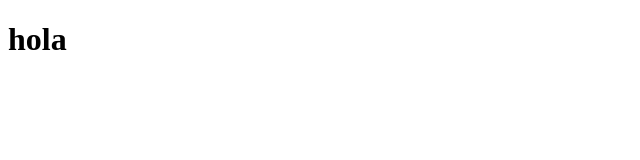
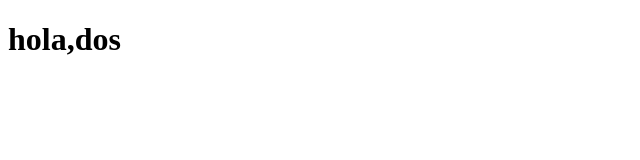
Before and after one commit to Yaleska/catecismo, a plain HTML site: page index.html in a window 1280 px wide. Shown: the full height of the page, 0-640 px from the left. Drawn offline with Linux system fonts and the light colour scheme.

Commit message:
tercercambio

```diff
--- a/index.html
+++ b/index.html
@@ -8,7 +8,7 @@
 </head>
 <body>
 
-<h1>hola</h1>
+<h1>hola,dos</h1>
 </body>
 
 </html>
```
